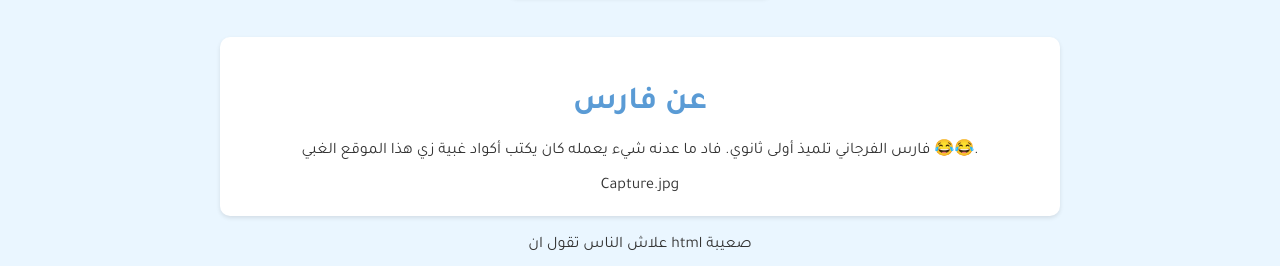
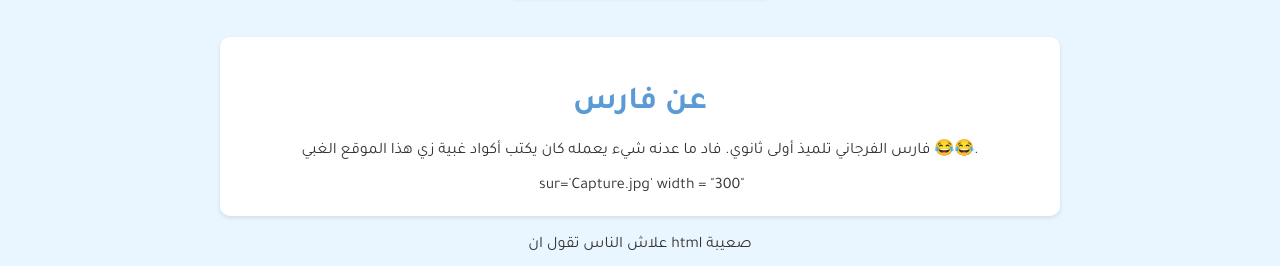
Before and after one commit to frogyboi/fareswebsite, a plain HTML site: page index.html in a window 1280 px wide. Shown: the part 153-419 px from the top of the page. Drawn offline with Linux system fonts and the light colour scheme.

Commit message:
Update index.html

```diff
--- a/index.html
+++ b/index.html
@@ -99,7 +99,7 @@
     <section id="about">
         <h2>عن فارس</h2>
         <p>فارس الفرجاني تلميذ أولى ثانوي. فاد ما عدنه شيء يعمله كان يكتب أكواد غبية زي هذا الموقع الغبي 😂😂.</p>
-        <img>Capture.jpg<img>
+        <img> sur='Capture.jpg' width = "300"<img>
     </section>
     <p>علاش الناس تقول ان html صعيبة</p>
     <section id="hobbies">
```
